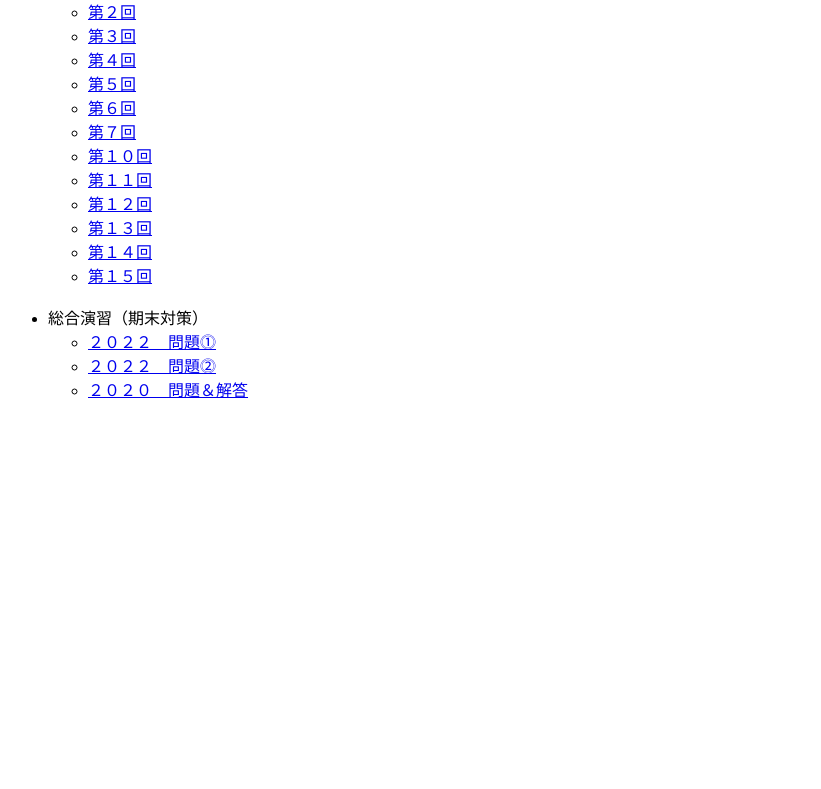
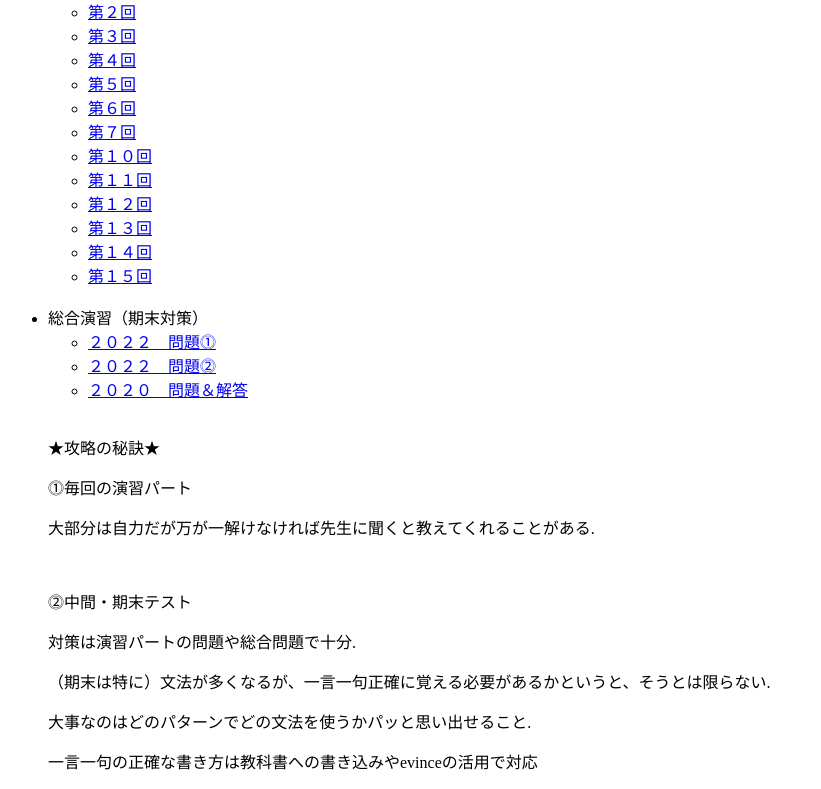
Before and after one commit to jackdawson0410/sample21, a plain HTML site: page index.html in a window 1280 px wide. Shown: the part 124-913 px from the top of the page, without its empty margins (0-821 px from the left). Before the commit the page ends 800 px from the top, so only its background shows below. Drawn offline with Linux system fonts and the light colour scheme.

Commit message:
Update index.html

```diff
--- a/index.html
+++ b/index.html
@@ -30,6 +30,16 @@
 		<li><a href = "https://www.dropbox.com/scl/fi/uclnwu9zawy9t046ud4ek/2022-2.pdf?rlkey=8sw6wqq4o0f3ysekb9gjshue0&dl=0">２０２２　問題⓶</a></li>
 		<li><a href = "https://www.dropbox.com/scl/fi/pldpcdbdq3he4wy8yxlmc/2020.pdf?rlkey=y4gqa19k3vmrsdjwh3hdm9qpm&dl=0">２０２０　問題＆解答</a></li>
 		</ul>
+		<br>
+		<p>★攻略の秘訣★</p>
+		<p>⓵毎回の演習パート</p>
+		<p>大部分は自力だが万が一解けなければ先生に聞くと教えてくれることがある. </p>
+		<br>
+		<p>⓶中間・期末テスト</p>
+		<p>対策は演習パートの問題や総合問題で十分. </p>
+		<p>（期末は特に）文法が多くなるが、一言一句正確に覚える必要があるかというと、そうとは限らない.</p>
+		<p>大事なのはどのパターンでどの文法を使うかパッと思い出せること. </p>
+		<p>一言一句の正確な書き方は教科書への書き込みやevinceの活用で対応</p>
 	</ul>
 </body>
 </html>
```
